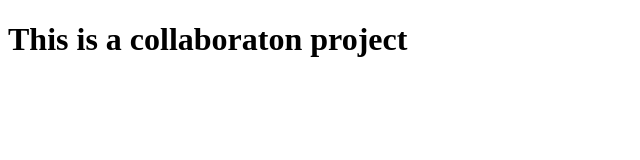
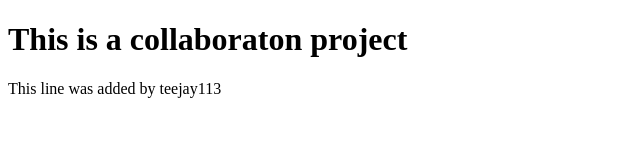
Before and after one commit to Shehu-Tijjani/html-structure, a plain HTML site: page Desktop/collab project/index.html in a window 1280 px wide. Shown: the whole page, without its empty margins (0-640 px from the left). Drawn offline with Linux system fonts and the light colour scheme.

Commit message:
added a text element to the html file

```diff
--- a/Desktop/collab project/index.html
+++ b/Desktop/collab project/index.html
@@ -7,5 +7,6 @@
   </head>
   <body>
     <h1>This is a collaboraton project</h1>
+    <p>This line was added by teejay113</p>
   </body>
 </html>
```
